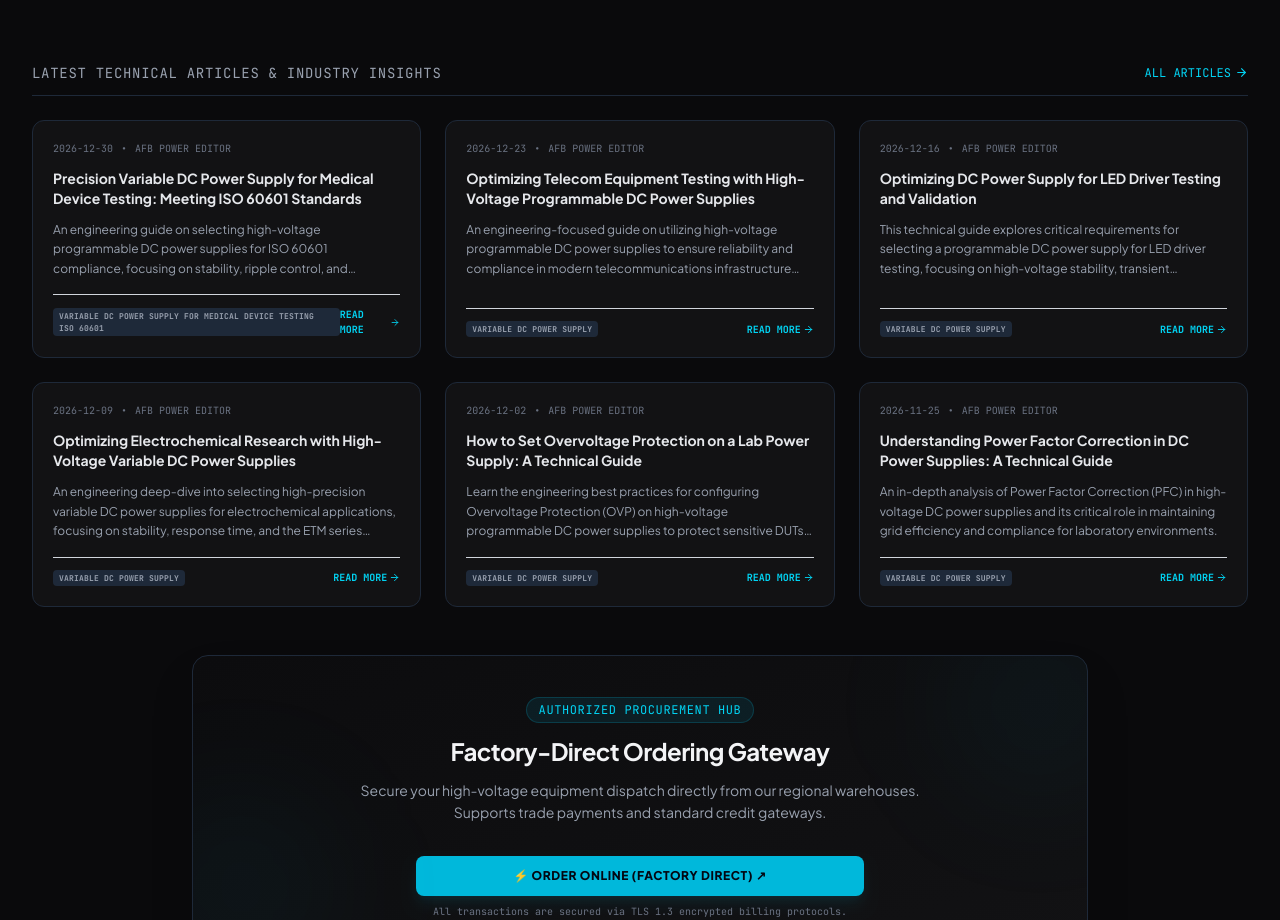
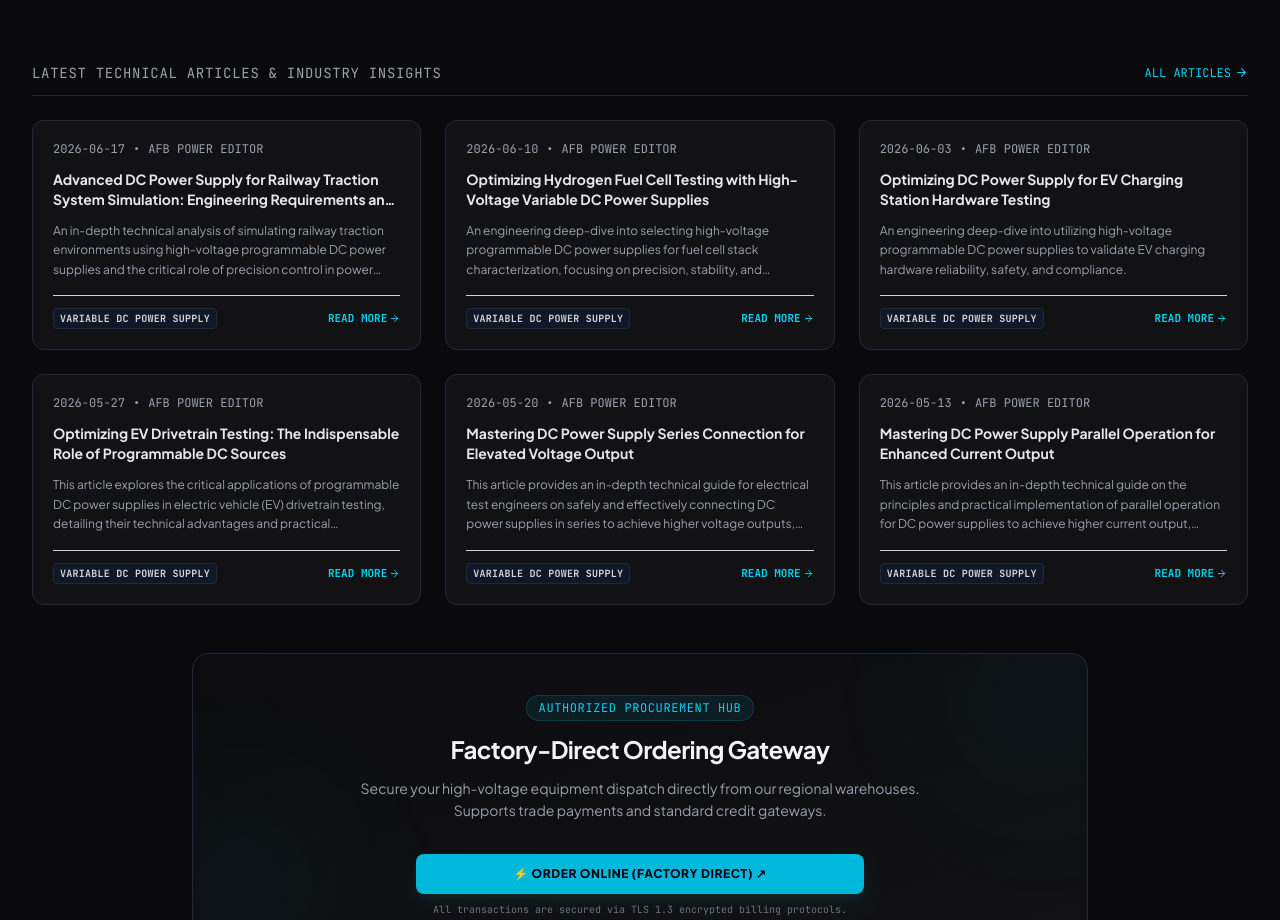
Before and after one commit to oprom0004/audiofictionband.com, a Next.js app: page / in a window 1280 px wide. Shown: the part 2834-3754 px from the top of the page. Built offline with nearby package versions, Linux system fonts and the light colour scheme.

Commit message:
feat: implement scheduled publishing by filtering out future posts and fix meta/badge text contrast on list/detail pages

```diff
--- a/src/app/page.tsx
+++ b/src/app/page.tsx
@@ -46,8 +46,10 @@ function getLatestBlogPosts(): BlogPost[] {
       };
     });
 
-  // Sort by date (newest first) and take the latest 6
+  // Sort by date (newest first), filter out future posts, and take the latest 6
+  const todayStr = new Date().toISOString().split("T")[0];
   return posts
+    .filter(post => post.date && post.date <= todayStr)
     .sort((a, b) => new Date(b.date).getTime() - new Date(a.date).getTime())
     .slice(0, 6);
 }
--- a/src/app/sitemap.ts
+++ b/src/app/sitemap.ts
@@ -35,9 +35,13 @@ export default function sitemap(): MetadataRoute.Sitemap {
   const contentDir = path.join(process.cwd(), "content/variable-dc-power-supply");
   if (fs.existsSync(contentDir)) {
     const files = fs.readdirSync(contentDir).filter((f) => f.endsWith(".md"));
+    const todayStr = new Date().toISOString().split("T")[0];
     for (const file of files) {
       const slug = file.replace(/\.md$/, "");
       const { data } = matter(fs.readFileSync(path.join(contentDir, file), "utf-8"));
+
+      // Only include already published articles in sitemap
+      if (data.date && data.date <= todayStr) {
         articleEntries.push({
           url: `${baseUrl}/variable-dc-power-supply/${slug}`,
           lastModified: data.date ? new Date(data.date) : new Date(),
@@ -46,6 +50,7 @@ export default function sitemap(): MetadataRoute.Sitemap {
         });
       }
     }
+  }
 
   return [...staticEntries, ...articleEntries];
 }
--- a/src/app/variable-dc-power-supply/[slug]/page.tsx
+++ b/src/app/variable-dc-power-supply/[slug]/page.tsx
@@ -26,7 +26,15 @@ export function generateStaticParams() {
   if (!fs.existsSync(CONTENT_DIR)) return [{ slug: "_placeholder" }];
   const files = fs.readdirSync(CONTENT_DIR).filter((f) => f.endsWith(".md"));
   if (files.length === 0) return [{ slug: "_placeholder" }];
-  return files.map((file) => ({ slug: file.replace(/\.md$/, "") }));
+
+  const todayStr = new Date().toISOString().split("T")[0];
+  const publishedFiles = files.filter((file) => {
+    const { data } = matter(fs.readFileSync(path.join(CONTENT_DIR, file), "utf-8"));
+    return data.date && data.date <= todayStr;
+  });
+
+  if (publishedFiles.length === 0) return [{ slug: "_placeholder" }];
+  return publishedFiles.map((file) => ({ slug: file.replace(/\.md$/, "") }));
 }
 
 // Generate per-page metadata from frontmatter
@@ -86,6 +94,10 @@ export default async function ArticlePage({ params }: PageParams) {
 
   const fileContent = fs.readFileSync(filePath, "utf-8");
   const { data, content } = matter(fileContent);
+
+  // Return 404 if article date is in the future (scheduled release)
+  const todayStr = new Date().toISOString().split("T")[0];
+  if (data.date && data.date > todayStr) notFound();
 
   const htmlContent = markdownToHtml(content);
 
--- a/src/app/variable-dc-power-supply/page.tsx
+++ b/src/app/variable-dc-power-supply/page.tsx
@@ -55,8 +55,11 @@ function getBlogPosts(): BlogPost[] {
       };
     });
 
-  // Sort by date (newest first)
-  return posts.sort((a, b) => new Date(b.date).getTime() - new Date(a.date).getTime());
+  // Sort by date (newest first) and filter out future posts
+  const todayStr = new Date().toISOString().split("T")[0];
+  return posts
+    .filter(post => post.date && post.date <= todayStr)
+    .sort((a, b) => new Date(b.date).getTime() - new Date(a.date).getTime());
 }
 
 export default function BlogIndexPage() {
@@ -97,7 +100,7 @@ export default function BlogIndexPage() {
               >
                 <div className="space-y-3">
                   {/* Meta Indicators */}
-                  <div className="flex flex-wrap items-center gap-3 text-[10px] font-mono text-gray-500 uppercase">
+                  <div className="flex flex-wrap items-center gap-3 text-xs font-mono text-gray-400 uppercase">
                     <span className="flex items-center gap-1">
                       <Calendar size={11} className="text-cyan-400" />
                       {post.date}
@@ -126,7 +129,7 @@ export default function BlogIndexPage() {
                     {post.keywords.map((kw, idx) => (
                       <span
                         key={idx}
-                        className="inline-flex items-center gap-0.5 px-2 py-0.5 rounded bg-gray-800 text-[9px] font-mono text-gray-400 uppercase font-semibold"
+                        className="inline-flex items-center gap-0.5 px-2 py-0.5 rounded bg-gray-900 border border-gray-800 text-[11px] font-mono text-gray-300 uppercase font-semibold"
                       >
                         <Tag size={8} />
                         {kw}
--- a/src/components/HomeView.tsx
+++ b/src/components/HomeView.tsx
@@ -386,7 +386,7 @@ export default function HomeView({ posts = [] }: HomeViewProps) {
                 className="bg-[#121214] border border-gray-800 hover:border-cyan-500/20 rounded-xl p-5 transition flex flex-col justify-between group h-full space-y-4"
               >
                 <div className="space-y-3">
-                  <div className="flex items-center gap-2 text-[10px] font-mono text-gray-500 uppercase">
+                  <div className="flex items-center gap-2 text-xs font-mono text-gray-400 uppercase">
                     <span>{post.date}</span>
                     <span>•</span>
                     <span>AFB Power Editor</span>
@@ -400,10 +400,10 @@ export default function HomeView({ posts = [] }: HomeViewProps) {
                     {post.summary}
                   </p>
                 </div>
-                <div className="pt-3 border-t border-gray-850 flex justify-between items-center text-[10px] font-mono uppercase">
+                <div className="pt-3 border-t border-gray-850 flex justify-between items-center text-[11px] font-mono uppercase">
                   <div className="flex gap-1.5 overflow-hidden">
                     {post.keywords.slice(0, 1).map((kw, idx) => (
-                      <span key={idx} className="px-1.5 py-0.5 rounded bg-gray-800 text-gray-400 text-[8px] tracking-wide font-bold">
+                      <span key={idx} className="px-1.5 py-0.5 rounded bg-gray-900 border border-gray-800 text-gray-300 text-[10px] tracking-wide font-bold">
                         {kw}
                       </span>
                     ))}
```
Lines whose indentation alone changed are shown as unchanged.
